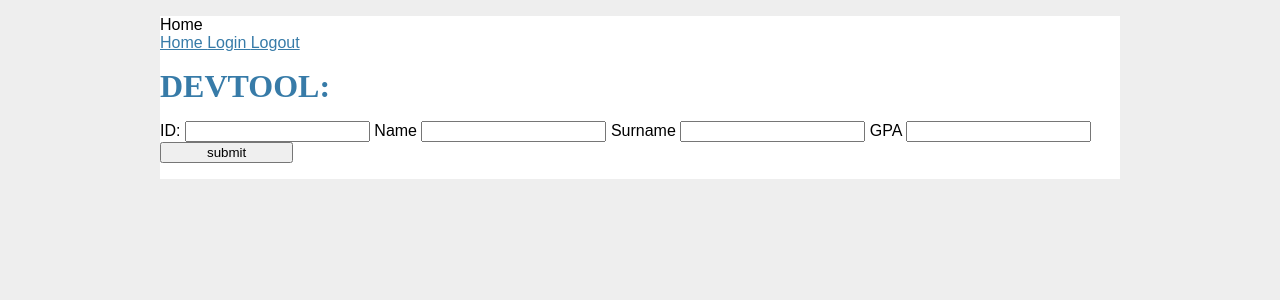
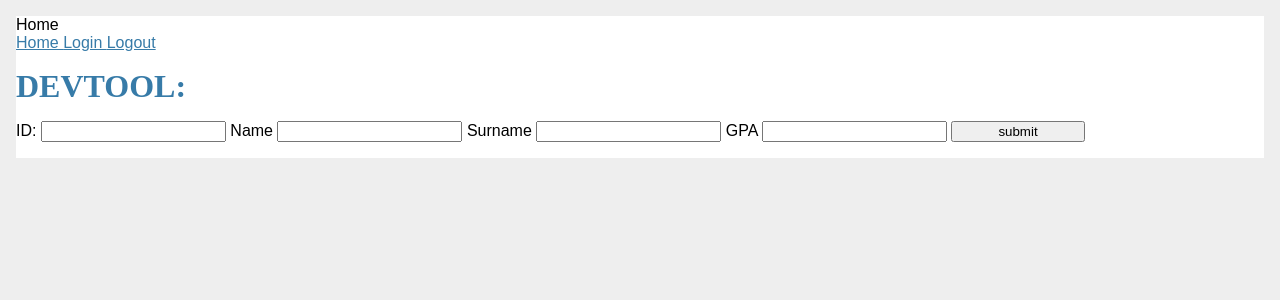
Before and after one commit to Onefivezero/DatabaseProject112233, a Flask app: page / in a window 1280 px wide. Shown: the top 300 px of the page. Run offline with Flask 2, Linux system fonts and the light colour scheme; some libraries are stand-ins or nearby versions.

Commit message:
Add files via upload

```diff
--- a/static/a.css
+++ b/static/a.css
@@ -1,5 +1,5 @@
 html { font-family: sans-serif; background: #eee; padding: 1rem; }
-body { max-width: 960px; margin: 0 auto; background: white; }
+body { max-width: 1500px; margin: 0 auto; background: white; }
 h1 { font-family: serif; color: #377ba8; margin: 1rem 0; }
 a { color: #377ba8; }
 hr { border: none; border-top: 1px solid lightgray; }
@@ -24,7 +24,7 @@ nav ul li a, nav ul li span, header .action { display: block; padding: 0.5rem; }
 .content textarea { min-height: 12em; resize: vertical; }
 input.danger { color: #cc2f2e; }
 input[type=submit] { align-self: start; min-width: 10em; }
-.button {
+.submit {
   background-color: #40869A;
   border: none;
   color: white;
```
